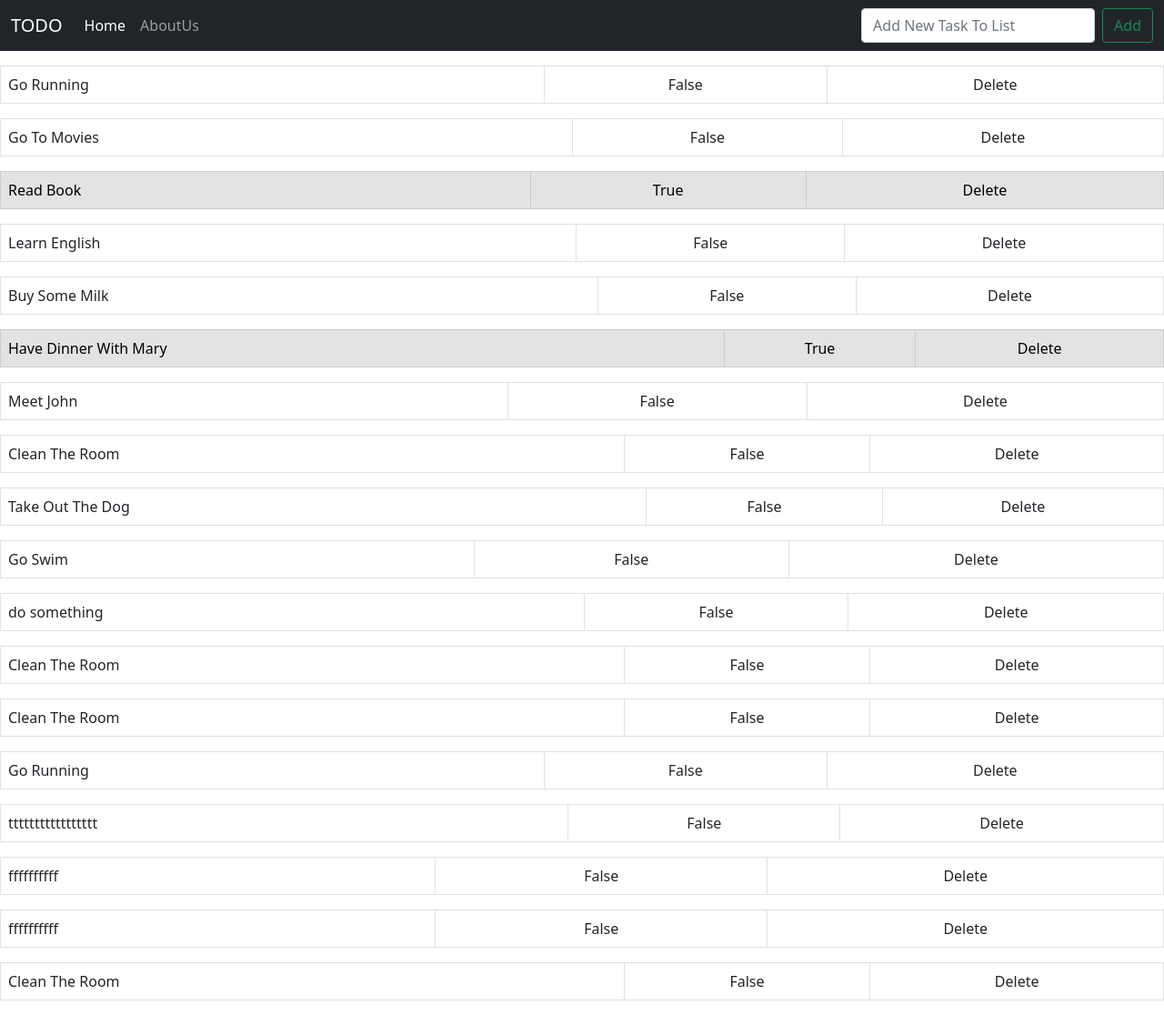
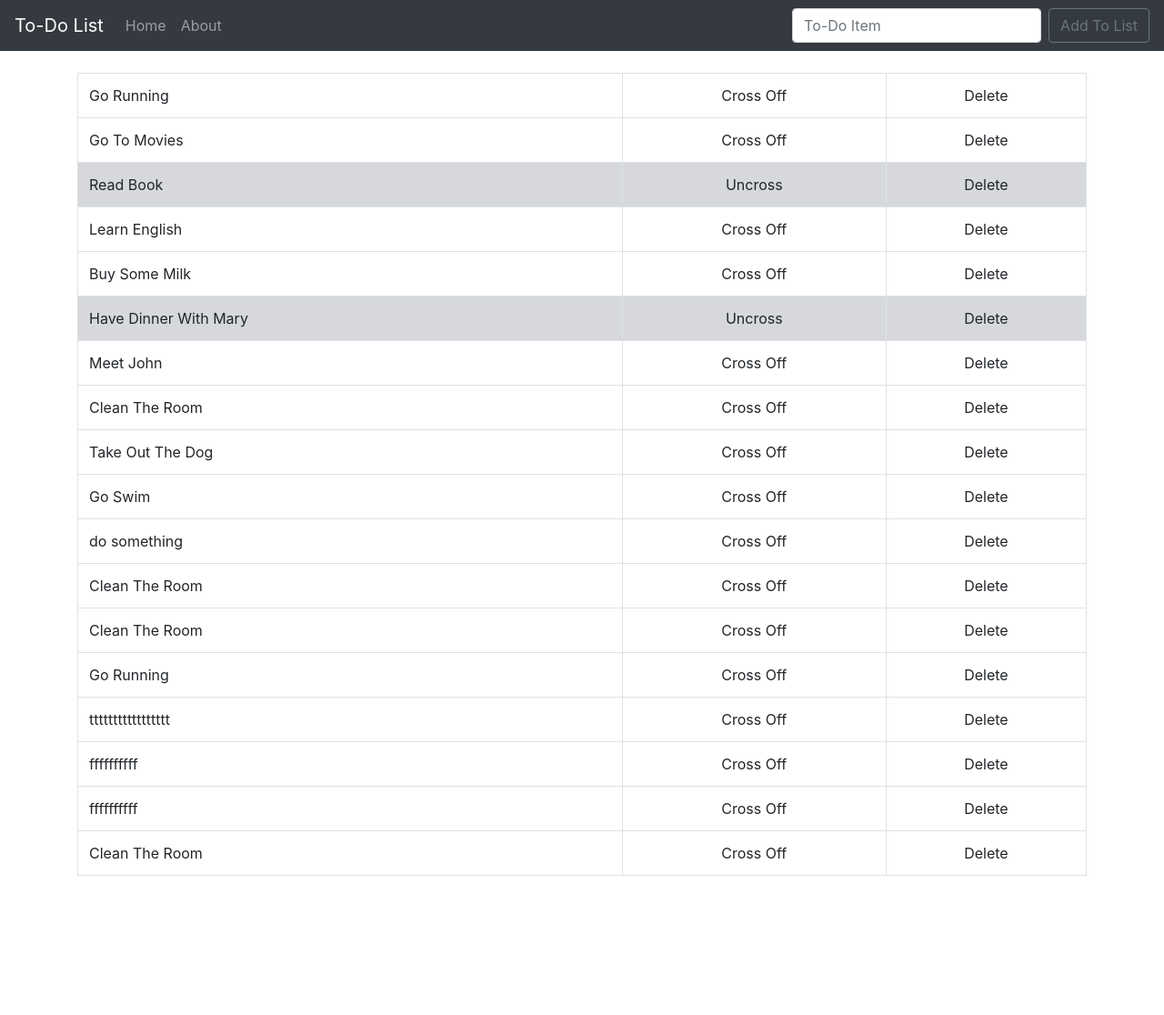
Before and after one commit to amahadnezhad/ToDo_Website, a Django app: page / in a window 1280 px wide. Shown: the whole page at 91% size. After the commit the page ends 963 px from the top, so only its background shows below. Run offline with Django 4.2, Linux system fonts and the light colour scheme; data comes from the database, SQL or seed files in the repository; both versions use the stored data as it was after the commit; some libraries are stand-ins or nearby versions.

Commit message:
Config InsertForm To Views & Add Item To DataBase

```diff
--- a/templates/_base.html
+++ b/templates/_base.html
@@ -1,59 +1,53 @@
 {% load static %}
 
-<!DOCTYPE HTML PUBLIC "-//W3C//DTD HTML 4.01//EN" "http://www.w3.org/TR/html4/strict.dtd">
+<!doctype html>
 <html lang="en">
   <head>
-    <meta http-equiv="Content-Type" content="text/html;charset=UTF-8">
+    <!-- Required meta tags -->
+    <meta charset="utf-8">
+    <meta name="viewport" content="width=device-width, initial-scale=1, shrink-to-fit=no">
 
     <!-- Bootstrap CSS -->
-    <link href="https://cdn.jsdelivr.net/npm/bootstrap@5.1.3/dist/css/bootstrap.min.css" rel="stylesheet"
-          integrity="sha384-1BmE4kWBq78iYhFldvKuhfTAU6auU8tT94WrHftjDbrCEXSU1oBoqyl2QvZ6jIW3" crossorigin="anonymous">
-
+    <link rel="stylesheet" href="https://stackpath.bootstrapcdn.com/bootstrap/4.1.1/css/bootstrap.min.css" integrity="sha384-WskhaSGFgHYWDcbwN70/dfYBj47jz9qbsMId/iRN3ewGhXQFZCSftd1LZCfmhktB" crossorigin="anonymous">
+     <link rel="stylesheet" href="{% static 'css/my_style.css' %}">
 
     <title>{% block page_title %}{% endblock page_title %}</title>
-
-    {% block links %}
-
-    {% endblock links %}
-
   </head>
   <body>
   	<nav class="navbar navbar-expand-lg navbar-dark bg-dark">
-    <div class="container-fluid">
-        <a class="navbar-brand" href="/">TODO</a>
-        <button class="navbar-toggler" type="button" data-bs-toggle="collapse" data-bs-target="#navbarSupportedContent"
-                aria-controls="navbarSupportedContent" aria-expanded="false" aria-label="Toggle navigation">
+  <a class="navbar-brand" href="{% url 'home' %}">To-Do List</a>
+  <button class="navbar-toggler" type="button" data-toggle="collapse" data-target="#navbarSupportedContent" aria-controls="navbarSupportedContent" aria-expanded="false" aria-label="Toggle navigation">
     <span class="navbar-toggler-icon"></span>
   </button>
+
   <div class="collapse navbar-collapse" id="navbarSupportedContent">
-            <ul class="navbar-nav me-auto mb-2 mb-lg-0">
+    <ul class="navbar-nav mr-auto">
         <li class="nav-item">
-                    <a class="nav-link active" aria-current="page" href="#">Home</a>
+        <a class="nav-link" href="{% url 'home' %}">Home</a>
       </li>
       <li class="nav-item">
-                    <a class="nav-link" href="{% url 'aboutus' %}">AboutUs</a>
+        <a class="nav-link" href="{% url 'aboutus' %}">About</a>
       </li>
 
+
     </ul>
-            <form class="d-flex" role="search" method="POST">
+    <form class="form-inline my-2 my-lg-0" method="POST">
       {% csrf_token %}
-                <input name = 'item' class="form-control me-2" type="search" placeholder="Add New Task To List" aria-label="Search">
-                <button class="btn btn-outline-success" type="submit">Add</button>
+      <input class="form-control mr-sm-2" type="search" placeholder="To-Do Item" aria-label="Search" name="item">
+      <button class="btn btn-outline-secondary my-2 my-sm-0" type="submit">Add To List</button>
     </form>
-        </div>
   </div>
 </nav>
 
-<div class="mt-3">
+  	<br/>
+  	<div class="container">
 	    {% block content %}
-
 		{% endblock content %}
-
 	</div>
-
-<!-- Option 1: Bootstrap Bundle with Popper -->
-<script src="https://cdn.jsdelivr.net/npm/bootstrap@5.1.3/dist/js/bootstrap.bundle.min.js"
-        integrity="sha384-ka7Sk0Gln4gmtz2MlQnikT1wXgYsOg+OMhuP+IlRH9sENBO0LRn5q+8nbTov4+1p"
-        crossorigin="anonymous"></script>
+    <!-- Optional JavaScript -->
+    <!-- jQuery first, then Popper.js, then Bootstrap JS -->
+    <script src="https://code.jquery.com/jquery-3.3.1.slim.min.js" integrity="sha384-q8i/X+965DzO0rT7abK41JStQIAqVgRVzpbzo5smXKp4YfRvH+8abtTE1Pi6jizo" crossorigin="anonymous"></script>
+    <script src="https://cdnjs.cloudflare.com/ajax/libs/popper.js/1.14.3/umd/popper.min.js" integrity="sha384-ZMP7rVo3mIykV+2+9J3UJ46jBk0WLaUAdn689aCwoqbBJiSnjAK/l8WvCWPIPm49" crossorigin="anonymous"></script>
+    <script src="https://stackpath.bootstrapcdn.com/bootstrap/4.1.1/js/bootstrap.min.js" integrity="sha384-smHYKdLADwkXOn1EmN1qk/HfnUcbVRZyYmZ4qpPea6sjB/pTJ0euyQp0Mk8ck+5T" crossorigin="anonymous"></script>
   </body>
 </html>
--- a/templates/home.html
+++ b/templates/home.html
@@ -1,33 +1,39 @@
 {% extends '_base.html' %}
-{% load static %}
 
-{% block page_title %}Tasks{% endblock page_title %}
-
-{% block links %}
-    <link rel="stylesheet" href="{% static 'css/style.css' %}">
-{% endblock links %}
+{% block title %}ToDo List{% endblock %}
 
 {% block content %}
+
+{% if messages %}
+	{% for message in messages %}
+		<div class="alert alert-warning alert-dismissable" role="alert">
+			<button class="close" data-dismiss="alert">
+	            <small><sup>x</sup></small>
+	        </button>
+			{{ message }}
+		</div>
+	{% endfor%}
+
+{% endif %}
+
 	{% if items %}
+	<table class="table table-bordered">
 		{% for item in items %}
-            <table class="table table-bordered">
 			{% if item.completed %}
 				<tr class="table-secondary">
-                        <td>{{ item }}</td>
-                        <td><center>{{ item.completed }}</center></td>
+					<td class="striker">{{ item.item }}</td>
+					<td><center>Uncross</center></td>
 					<td><center>Delete</center></td>
 				</tr>
 			{% else %}
 				<tr>
-                        <td>{{ item }}</td>
-                        <td><center>{{ item.completed }}</center></td>
+					<td>{{ item.item }}</td>
+					<td><center>Cross Off</center></td>
 					<td><center>Delete</center></td>
 				</tr>
 			{% endif %}
+		{% endfor %}
 	</table>
-        {% endfor %}
-
 	{% endif %}
 
-
-{% endblock content %}
+{% endblock %}
--- a/todo/views.py
+++ b/todo/views.py
@@ -1,5 +1,6 @@
 from django.shortcuts import render
 from django.views import generic
+from django.contrib import messages
 
 from .models import Task
 from .forms import ListForm
@@ -15,7 +16,8 @@ def tasksview(request):  # Home
         if form.is_valid():
             form.save()
             items = Task.objects.all()
-            return render(request, 'home.html', {'items': 'items'})
-
-    items = Task.objects.all
-    return render(request, 'home.html', {'items': items})
+            messages.success(request, 'Item Has Been Added To List!')
+            return render(request, 'home.html', {'items': items})
+    else:
+        items = Task.objects.all
+        return render(request, 'home.html', {'items': items})
```
Also changed, not shown: db.sqlite3. Lines whose indentation alone changed are shown as unchanged.
